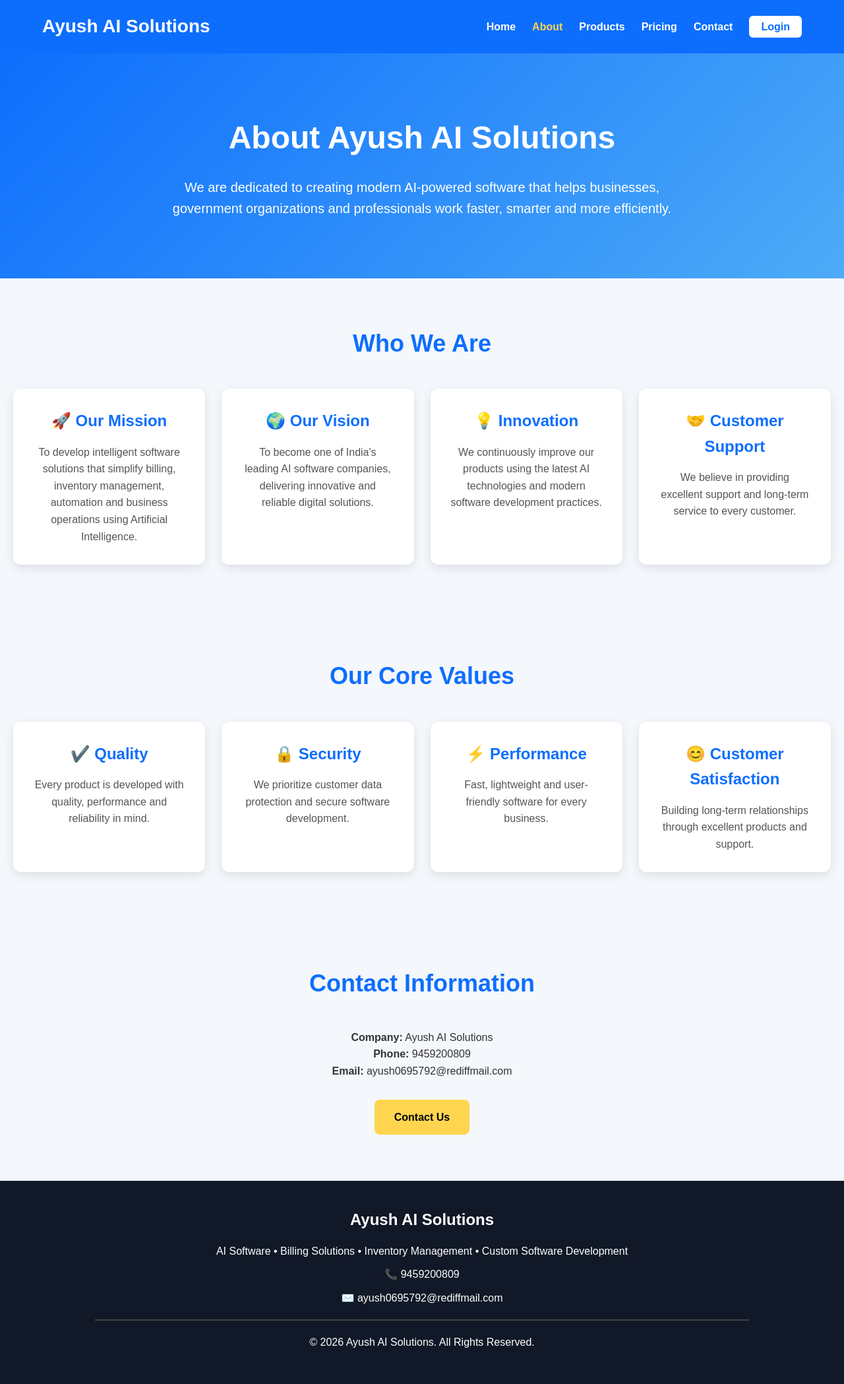
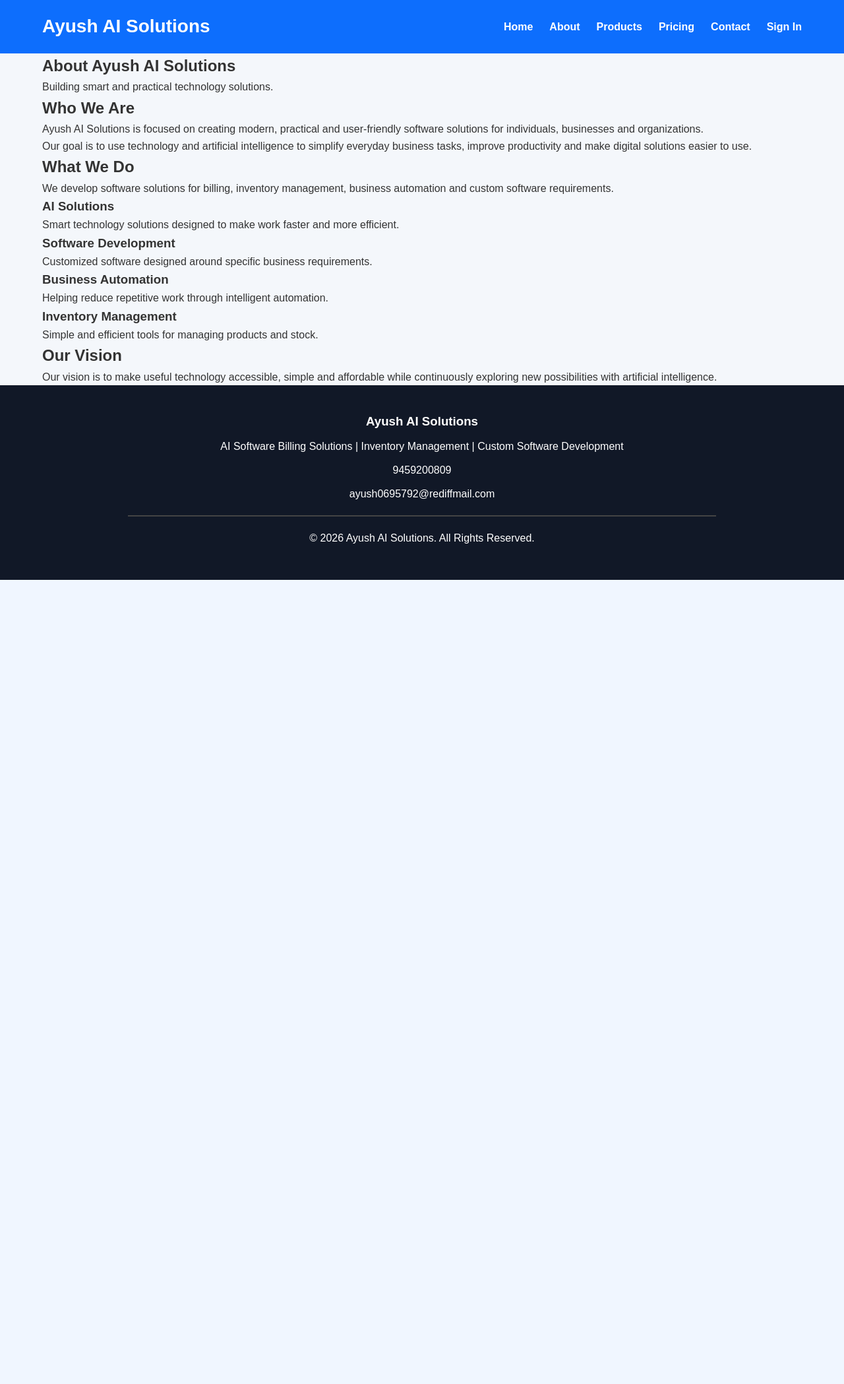
Before and after one commit to Dhimanlab/ayushaisolutions, a Flask app: page /about in a window 1280 px wide. Shown: the whole page at 66% size. After the commit the page ends 879 px from the top, so only its background shows below. Run offline with Flask 3, Linux system fonts and the light colour scheme.

Commit message:
Revise about page structure and content
Updated the title and navigation links for consistency. Enhanced the structure of the about section and improved content clarity.

```diff
--- a/backend/templates/about.html
+++ b/backend/templates/about.html
@@ -3,15 +3,16 @@
 <head>
     <meta charset="UTF-8">
     <meta name="viewport" content="width=device-width, initial-scale=1.0">
-    <title>About - Ayush AI Solutions</title>
+
+    <title>About | Ayush AI Solutions</title>
 
     <link rel="stylesheet" href="{{ url_for('static', filename='css/style.css') }}">
 </head>
+
 <body>
 
 <header>
     <div class="container">
-
         <div class="logo">
             <h2>Ayush AI Solutions</h2>
         </div>
@@ -19,153 +20,121 @@
         <nav>
             <ul>
                 <li><a href="/">Home</a></li>
-                <li><a href="/about" class="active">About</a></li>
+                <li><a href="/about">About</a></li>
                 <li><a href="/products">Products</a></li>
                 <li><a href="/pricing">Pricing</a></li>
                 <li><a href="/contact">Contact</a></li>
-                <li><a href="/login" class="login-btn">Login</a></li>
+                <li><a href="/login">Sign In</a></li>
             </ul>
         </nav>
-
     </div>
 </header>
 
-<section class="hero">
+<main>
 
-    <div class="hero-content">
-
+    <section class="page-hero">
+        <div class="container">
             <h1>About Ayush AI Solutions</h1>
-
-        <p>
-            We are dedicated to creating modern AI-powered software
-            that helps businesses, government organizations and
-            professionals work faster, smarter and more efficiently.
-        </p>
-
+            <p>Building smart and practical technology solutions.</p>
         </div>
-
     </section>
 
-<section class="features">
+    <section class="about-section">
+        <div class="container">
+
+            <div class="about-content">
 
                 <h2>Who We Are</h2>
 
-    <div class="feature-grid">
+                <p>
+                    Ayush AI Solutions is focused on creating modern,
+                    practical and user-friendly software solutions for
+                    individuals, businesses and organizations.
+                </p>
 
-        <div class="card">
-            <h3>🚀 Our Mission</h3>
                 <p>
-                To develop intelligent software solutions that simplify
-                billing, inventory management, automation and business
-                operations using Artificial Intelligence.
+                    Our goal is to use technology and artificial intelligence
+                    to simplify everyday business tasks, improve productivity
+                    and make digital solutions easier to use.
+                </p>
+
+                <h2>What We Do</h2>
+
+                <p>
+                    We develop software solutions for billing,
+                    inventory management, business automation and
+                    custom software requirements.
+                </p>
+
+                <div class="about-grid">
+
+                    <div class="about-card">
+                        <h3>AI Solutions</h3>
+                        <p>
+                            Smart technology solutions designed to make
+                            work faster and more efficient.
                         </p>
                     </div>
 
-        <div class="card">
-            <h3>🌍 Our Vision</h3>
+                    <div class="about-card">
+                        <h3>Software Development</h3>
                         <p>
-                To become one of India's leading AI software companies,
-                delivering innovative and reliable digital solutions.
+                            Customized software designed around specific
+                            business requirements.
                         </p>
                     </div>
 
-        <div class="card">
-            <h3>💡 Innovation</h3>
+                    <div class="about-card">
+                        <h3>Business Automation</h3>
                         <p>
-                We continuously improve our products using the latest
-                AI technologies and modern software development practices.
+                            Helping reduce repetitive work through
+                            intelligent automation.
                         </p>
-        </div>
-
-        <div class="card">
-            <h3>🤝 Customer Support</h3>
+                    </div><div class="about-card">
+                        <h3>Inventory Management</h3>
                         <p>
-                We believe in providing excellent support and long-term
-                service to every customer.
+                            Simple and efficient tools for managing
+                            products and stock.
                         </p>
                     </div>
 
                 </div>
 
-</section><section class="services">
-
-    <h2>Our Core Values</h2>
-
-    <div class="feature-grid">
-
-        <div class="card">
-            <h3>✔️ Quality</h3>
-            <p>
-                Every product is developed with quality,
-                performance and reliability in mind.
-            </p>
-        </div>
-
-        <div class="card">
-            <h3>🔒 Security</h3>
-            <p>
-                We prioritize customer data protection
-                and secure software development.
-            </p>
-        </div>
-
-        <div class="card">
-            <h3>⚡ Performance</h3>
-            <p>
-                Fast, lightweight and user-friendly
-                software for every business.
-            </p>
-        </div>
-
-        <div class="card">
-            <h3>😊 Customer Satisfaction</h3>
-            <p>
-                Building long-term relationships through
-                excellent products and support.
-            </p>
-        </div>
-
-    </div>
-
-</section>
-
-<section class="contact-preview">
-
-    <h2>Contact Information</h2>
-
-    <p><strong>Company:</strong> Ayush AI Solutions</p>
-
-    <p><strong>Phone:</strong> 9459200809</p>
-
-    <p><strong>Email:</strong> ayush0695792@rediffmail.com</p>
-
-    <a href="/contact" class="btn">Contact Us</a>
-
-</section>
-
-<footer>
-
-    <div class="footer-content">
-
-        <h2>Ayush AI Solutions</h2>
+                <h2>Our Vision</h2>
 
                 <p>
-            AI Software • Billing Solutions • Inventory Management •
-            Custom Software Development
-        </p>
-
-        <p>📞 9459200809</p>
-
-        <p>✉️ ayush0695792@rediffmail.com</p>
-
-        <hr>
-
-        <p>
-            © 2026 Ayush AI Solutions. All Rights Reserved.
+                    Our vision is to make useful technology accessible,
+                    simple and affordable while continuously exploring
+                    new possibilities with artificial intelligence.
                 </p>
 
             </div>
 
+        </div>
+    </section>
+
+</main>
+
+<footer>
+    <div class="container">
+
+        <h3>Ayush AI Solutions</h3>
+
+        <p>
+            AI Software Billing Solutions |
+            Inventory Management |
+            Custom Software Development
+        </p>
+
+        <p>9459200809</p>
+
+        <p>ayush0695792@rediffmail.com</p>
+
+        <hr>
+
+        <p>© 2026 Ayush AI Solutions. All Rights Reserved.</p>
+
+    </div>
 </footer>
 
 <script src="{{ url_for('static', filename='js/script.js') }}"></script>
```
Lines whose indentation alone changed are shown as unchanged.
